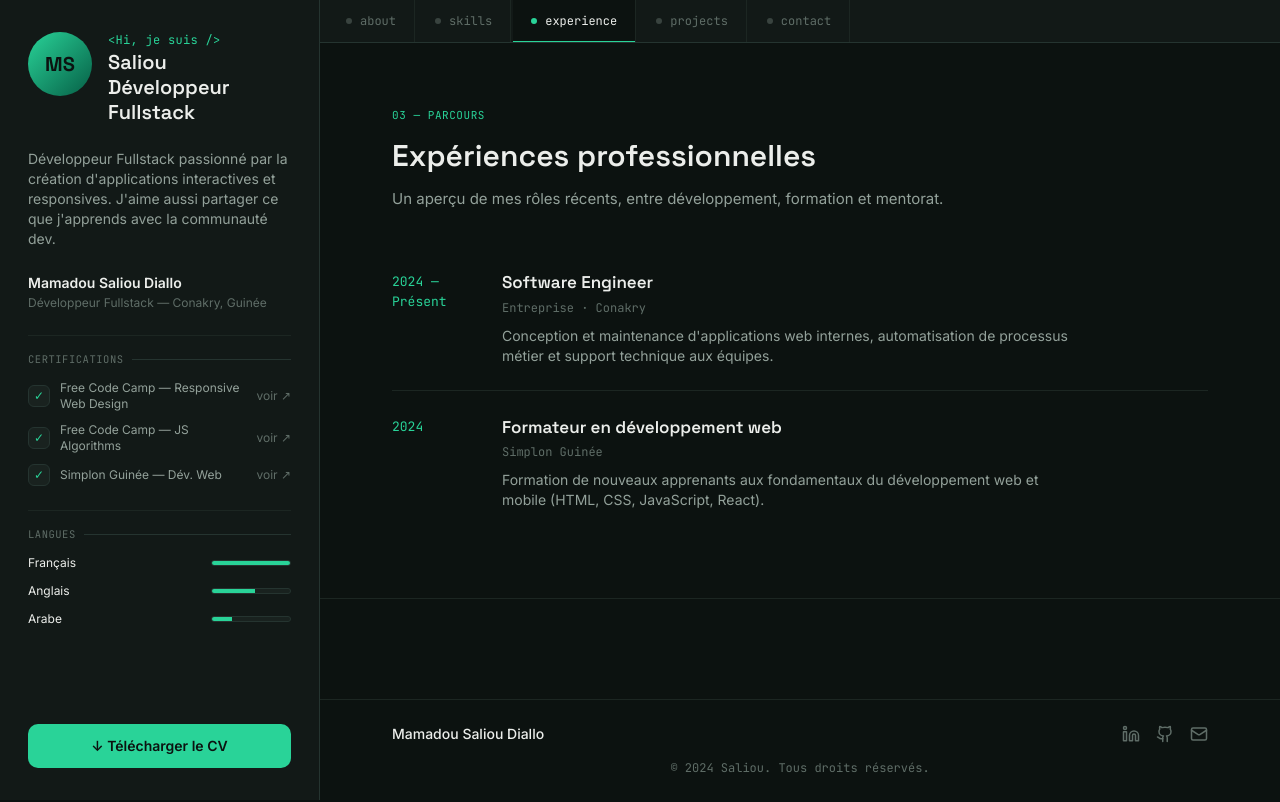
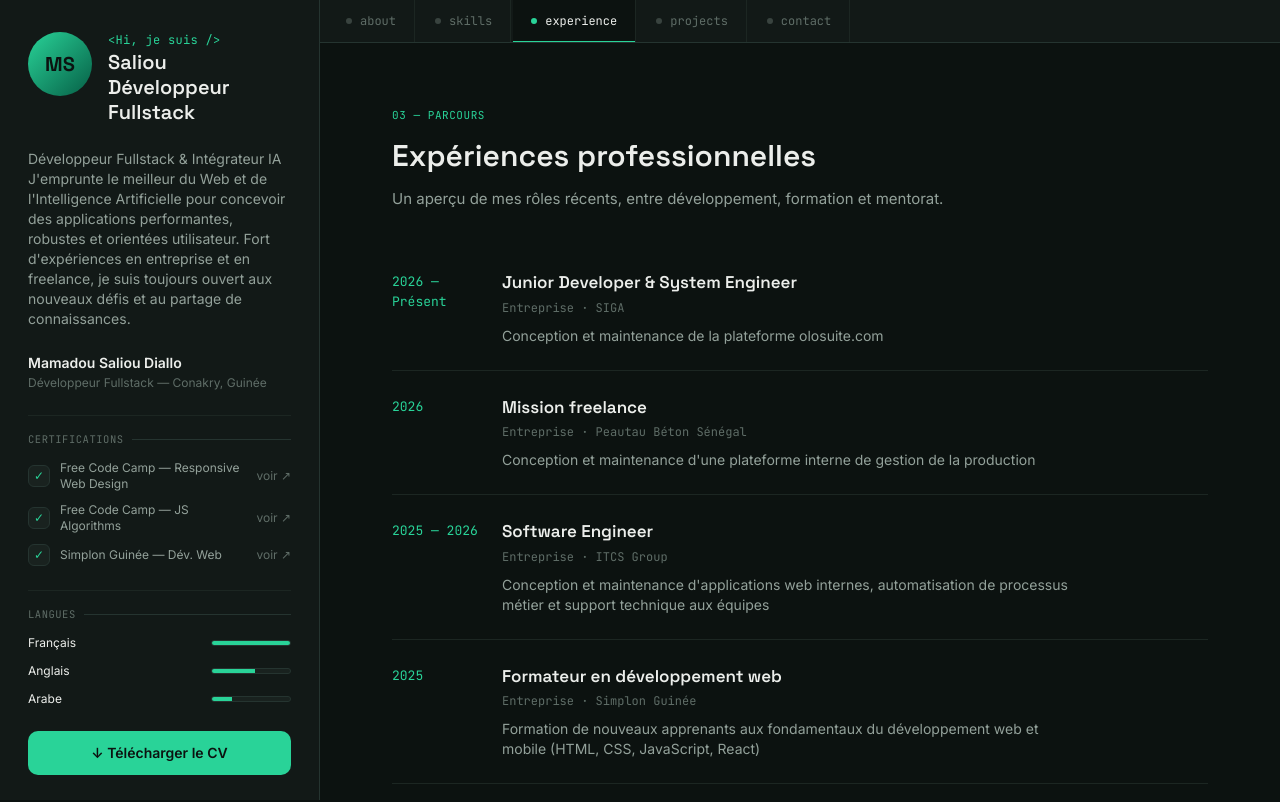
Before and after one commit to Masaliou224/saliou-portfolio, a React (Create React App) app: page /experience in a window 1280 px wide. Shown: the top 802 px of the page. Built offline with nearby package versions, Linux system fonts and the light colour scheme.

Commit message:
core: ux/ui and content upgrate

```diff
--- a/package.json
+++ b/package.json
@@ -42,6 +42,7 @@
     ]
   },
   "devDependencies": {
+    "@babel/plugin-proposal-private-property-in-object": "^7.21.11",
     "autoprefixer": "^10.4.20",
     "postcss": "^8.4.49",
     "tailwindcss": "^3.4.15"
--- a/src/components/Experience.jsx
+++ b/src/components/Experience.jsx
@@ -3,16 +3,34 @@
 // ⚠️ À personnaliser : dates, intitulés et liens réels.
 const experiences = [
   {
-    year: "2024 — Présent",
-    title: "Software Engineer",
-    role: "Entreprise · Conakry",
-    text: "Conception et maintenance d'applications web internes, automatisation de processus métier et support technique aux équipes.",
+    year: "2026 — Présent",
+    title: "Junior Developer & System Engineer",
+    role: "Entreprise · SIGA",
+    text: "Conception et maintenance de la plateforme olosuite.com",
   },
   {
-    year: "2024",
+    year: "2026",
+    title: "Mission freelance",
+    role: "Entreprise · Peautau Béton Sénégal",
+    text: "Conception et maintenance d'une plateforme interne de gestion de la production",
+  },
+  {
+    year: "2025 — 2026",
+    title: "Software Engineer",
+    role: "Entreprise · ITCS Group",
+    text: "Conception et maintenance d'applications web internes, automatisation de processus métier et support technique aux équipes",
+  },
+  {
+    year: "2025",
     title: "Formateur en développement web",
-    role: "Simplon Guinée",
-    text: "Formation de nouveaux apprenants aux fondamentaux du développement web et mobile (HTML, CSS, JavaScript, React).",
+    role: "Entreprise · Simplon Guinée",
+    text: "Formation de nouveaux apprenants aux fondamentaux du développement web et mobile (HTML, CSS, JavaScript, React)",
+  },
+  {
+    year: "2025",
+    title: "Formateur en développement web",
+    role: "Organisme · ANSUTEN",
+    text: "Formation des apprenants aux fondamentaux du développement backend",
   },
 ];
 
--- a/src/components/Sidebar.jsx
+++ b/src/components/Sidebar.jsx
@@ -33,9 +33,8 @@
       </div>
 
       <p className="text-sm text-mist-dim">
-        Développeur Fullstack passionné par la création d'applications
-        interactives et responsives. J'aime aussi partager ce que j'apprends
-        avec la communauté dev.
+        Développeur Fullstack & Intégrateur IA
+        J'emprunte le meilleur du Web et de l'Intelligence Artificielle pour concevoir des applications performantes, robustes et orientées utilisateur. Fort d'expériences en entreprise et en freelance, je suis toujours ouvert aux nouveaux défis et au partage de connaissances.
       </p>
 
       <div>
--- a/src/components/Skills.jsx
+++ b/src/components/Skills.jsx
@@ -1,13 +1,17 @@
 import React from "react";
 
 const techSkills = [
-  "HTML", "CSS", "JavaScript", "PHP", "React.js",
-  "Next.js", "Node.js", "Laravel", "WordPress",
+  "JavaScript", "Typescript", "PHP", "React.js", "Vite.js", "Angular",
+  "Next.js", "Node.js", "Laravel", "Tailwindcss", "Github", "Supabase", "Docker","WordPress", "Vercel"
 ];
 
 const softSkills = [
   "Travail d'équipe", "Communication", "Autonomie",
   "Résolution de problèmes", "Rigueur", "Adaptabilité",
+];
+
+const toolSkills = [
+  "VSCode", "Visual Studio", "Notion", "n8n", "Claude Code", "Postman", "Jira", "Microsoft 360", "Figma", "Canva", "Github Desktop",
 ];
 
 const Skills = () => {
@@ -56,6 +60,22 @@
             ))}
           </div>
         </div>
+
+        <div className="bg-surface border border-line rounded-card p-5">
+          <h4 className="font-mono text-[11px] uppercase tracking-wide text-mist-faint mb-3.5">
+            Stack d'outils
+          </h4>
+          <div className="flex flex-wrap gap-2">
+            {toolSkills.map((skill) => (
+              <span
+                key={skill}
+                className="font-mono text-xs px-3 py-1.5 rounded-full border border-accent2/30 text-accent2 bg-surface2"
+              >
+                {skill}
+              </span>
+            ))}
+          </div>
+        </div>
       </div>
     </section>
   );
--- a/src/service-worker.js
+++ b/src/service-worker.js
@@ -1,4 +1,9 @@
 /* eslint-disable no-restricted-globals */
+import { precacheAndRoute } from 'workbox-precaching';
+
+// Workbox utilisera cette ligne pour injecter le manifest
+precacheAndRoute(self.__WB_MANIFEST);
+
 const CACHE_NAME = "saliou-portfolio-v1";
 const OFFLINE_URLS = ["/", "/index.html", "/manifest.json"];
 
```
Also changed, not shown: 2 other files (tests, documents, lock files or other folders).
